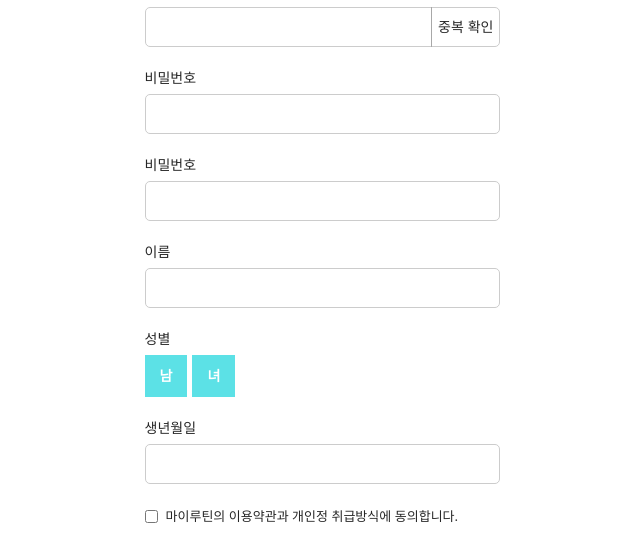
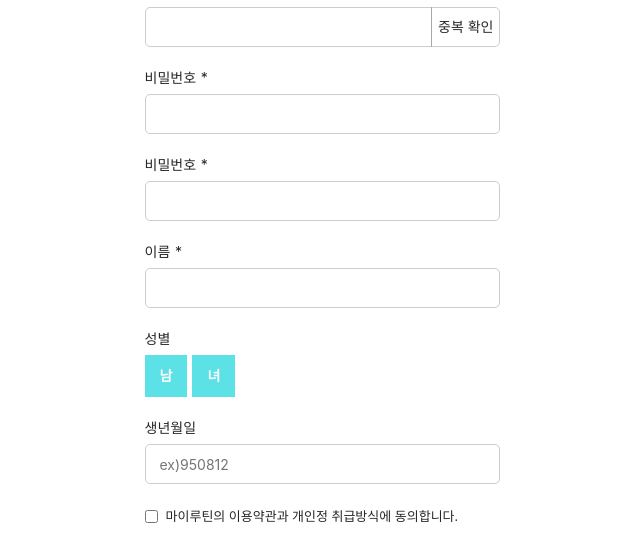
Before and after one commit to progreser/progreser, a React (Create React App) app: page /signup in a window 1280 px wide. Shown: the part 124-658 px from the top of the page, without its empty margins (318-958 px from the left). Built offline with nearby package versions, Linux system fonts and the light colour scheme; a web font is replaced by a local one.

Commit message:
feat: signup

```diff
--- a/db.json
+++ b/db.json
@@ -106,6 +106,20 @@
       "pass": "wjdwlgns1474",
       "birth": "950812",
       "routine": []
+    },
+    {
+      "id": "jungjh5651@naver.com",
+      "name": "정지훈",
+      "pass": "wjdwlgns1474",
+      "birth": "950812",
+      "routine": []
+    },
+    {
+      "id": "jungjh123@naver.com",
+      "name": "정지훈",
+      "pass": "123",
+      "birth": "950812",
+      "routine": []
     }
   ]
 }
--- a/src/components/Routine.jsx
+++ b/src/components/Routine.jsx
@@ -49,6 +49,11 @@ const Lilist = ({ routines }) => {
       </li>
     );
   });
+};
+let timeId = time => {
+  setTimeout(() => {
+    console.log('알람입니다');
+  }, time);
 };
 
 const Routine = ({ routines, getRoutine, onLogout, history }) => {
--- a/src/components/Signup.jsx
+++ b/src/components/Signup.jsx
@@ -9,6 +9,7 @@ export default function Signup({ onSign }) {
   const repass = useRef();
   const name = useRef();
   const failid = useRef();
+  const birthday = useRef();
   const formData = useRef();
 
   const [checked, setChecked] = useState({
@@ -16,6 +17,7 @@ export default function Signup({ onSign }) {
     email: false,
     pass: false,
   });
+  const [btn, setBtn] = useState(false);
 
   const Submit = useCallback(
     e => {
@@ -65,30 +67,45 @@ export default function Signup({ onSign }) {
     }
   }, [checked]);
 
+  const checkInput = () => {
+    console.log(typeof birthday.current.maxLength);
+    console.log(typeof +birthday.current.value);
+    if (
+      id.current.value !== '' &&
+      pass.current.value !== '' &&
+      repass.current.value !== '' &&
+      name.current.value !== '' &&
+      birthday.current.maxLength !== +birthday.current.value
+    ) {
+      setBtn(true);
+    } else {
+      setBtn(false);
+    }
+  };
   return (
     <div className="Signup">
       <h1>만나서 반가워요!</h1>
       <p>알찬 하루를 보낼 준비가 됐나요?</p>
-      <form onSubmit={Submit} ref={formData}>
+      <form onSubmit={Submit} ref={formData} onChange={checkInput}>
         <div>
           <label htmlFor="user-id" ref={failid}>
-            이메일 <span>{checked.check && '아이디가 중복되었습니다.'}</span>
+            이메일 * <span>{checked.check && '아이디가 중복되었습니다.'}</span>
             <span>{checked.email && '이메일 형식이 아닙니다.'}</span>
           </label>
           <input type="email" onChange={emailChange} required name="user-id" ref={id} />
           <button onClick={click}>중복 확인</button>
         </div>
         <div>
-          <label htmlFor="user-pass">비밀번호</label>
+          <label htmlFor="user-pass">비밀번호 *</label>
           <input type="password" required name="user-pass" ref={pass} />
         </div>
         <div>
-          <label htmlFor="user-repass">비밀번호</label>
+          <label htmlFor="user-repass">비밀번호 *</label>
           <input type="password" required name="user-repass" onChange={passChange} ref={repass} />
           <span className="user-pass">{checked.pass && '비밀번호가 다릅니다.'}</span>
         </div>
         <div>
-          <label htmlFor="user-name">이름</label>
+          <label htmlFor="user-name">이름 *</label>
           <input type="text" required name="user-name" ref={name} />
         </div>
         <div>
@@ -100,13 +117,20 @@ export default function Signup({ onSign }) {
         </div>
         <div>
           <label htmlFor="user-birth">생년월일</label>
-          <input type="text" required name="user-birth" />
+          <input
+            type="text"
+            maxLength="6"
+            placeholder="ex)950812"
+            required
+            ref={birthday}
+            name="user-birth"
+          />
         </div>
         <div class="check-div">
           <input type="checkbox" name="user-ok" />
           <span>마이루틴의 이용약관과 개인정 취급방식에 동의합니다.</span>
         </div>
-        {checked.check && checked.pass && checked.email ? (
+        {btn ? (
           <button type="submit">하루 관리 시작하기</button>
         ) : (
           <button type="submit" disabled>
```
Also changed, not shown: 1 other file (tests, documents, lock files or other folders).
